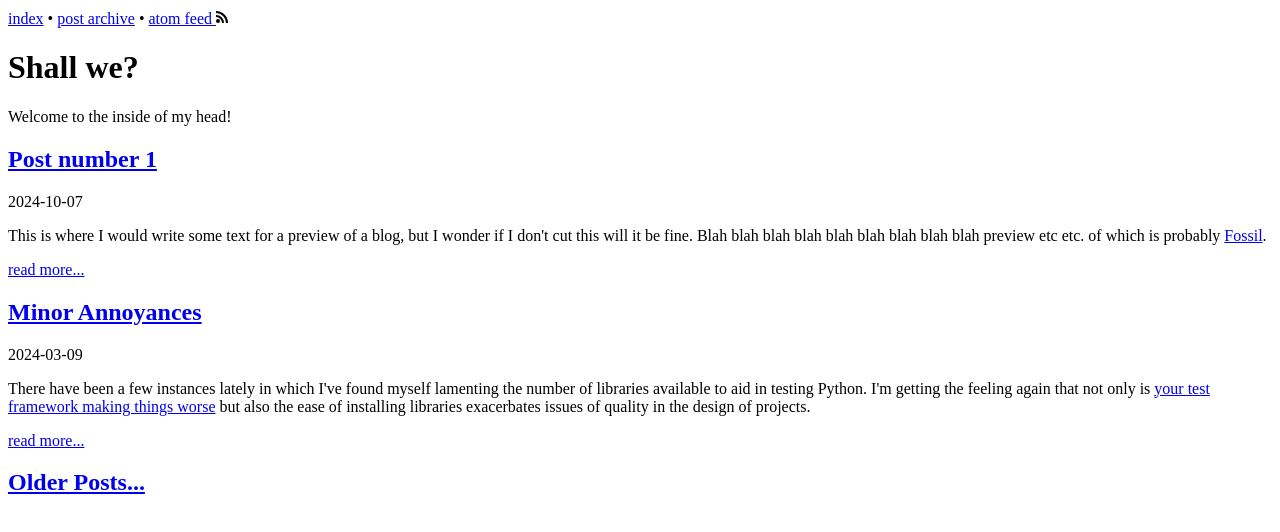
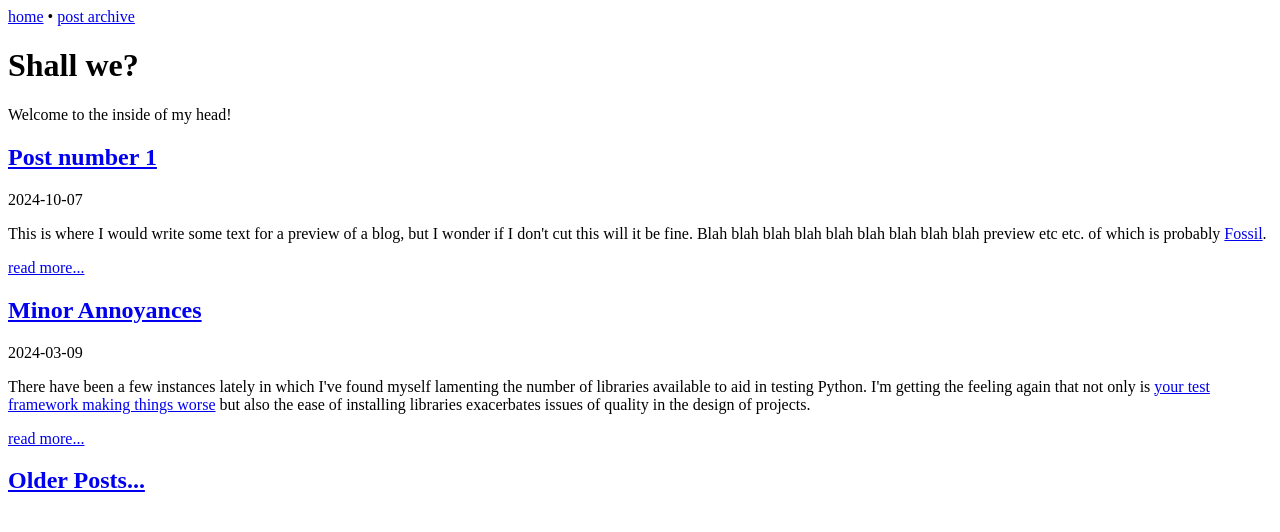
Before and after one commit to ergrant/ergrant.github.io, a plain HTML site: page index.html in a window 1280 px wide. Drawn offline with Linux system fonts and the light colour scheme.

Commit message:
Update index.html

```diff
--- a/index.html
+++ b/index.html
@@ -3,19 +3,11 @@
     <meta charset="utf-8">
     <meta name="viewport" content="width=device-width, initial-scale=1">
     <link rel="icon" href="data:,">
-    <link href="/feed.atom" type="application/atom+xml" rel="alternate" title="Idle Cycles Atom feed">
-    <title>Idle Cycles</title>
+    <title>Void Voyages</title>
   </head>
   <body>
     <header>
-      <a href="/index.html">index</a> • <a href="/archive.html">post archive</a> • <a href="/feed.atom">atom feed
-        <svg xmlns="http://www.w3.org/2000/svg" version="1.1" width="1em" height="1em" viewBox="0 0 8 8">
-          <title>syndication feed icon</title>
-          <circle cx="1" cy="6.5" r="1" fill="#000"></circle>
-          <path d="m 0 4.5 a 3 3 0 0 1 3 3 h 1 a 4 4 0 0 0 -4 -4 z
-                   M 0 2.5 a 5 5 0 0 1 5 5 h 1 a 6 6 0 0 0 -6 -6" fill="#000"></path>
-        </svg>
-      </a>
+      <a href="/index.html">home</a> • <a href="/archive.html">post archive</a>
     </header>
     <h1>Shall we?</h1>
     <p>
```
